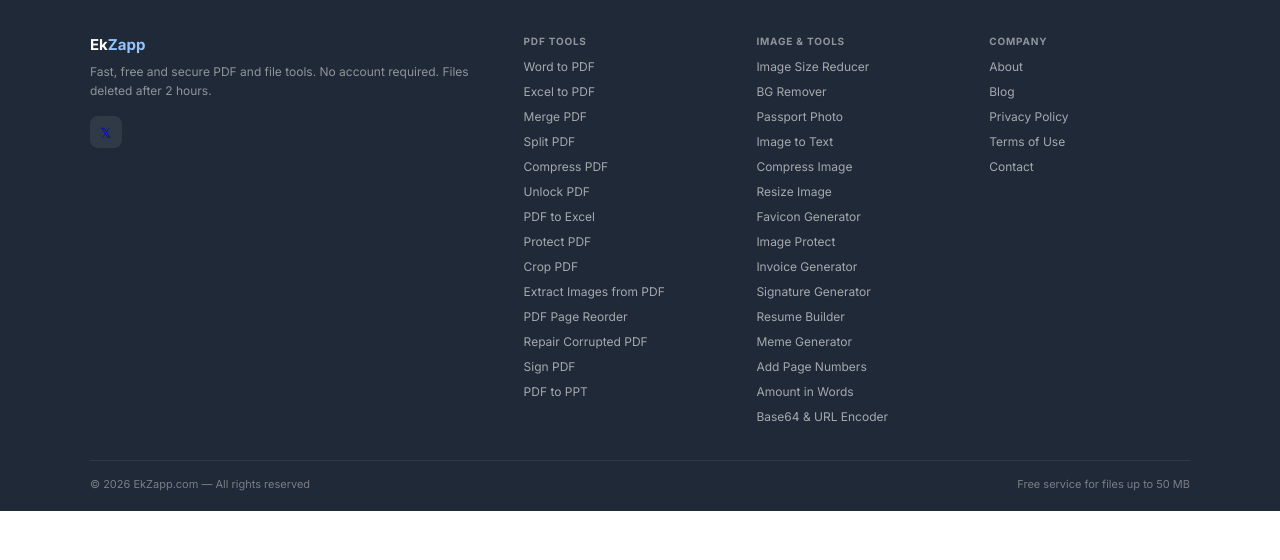
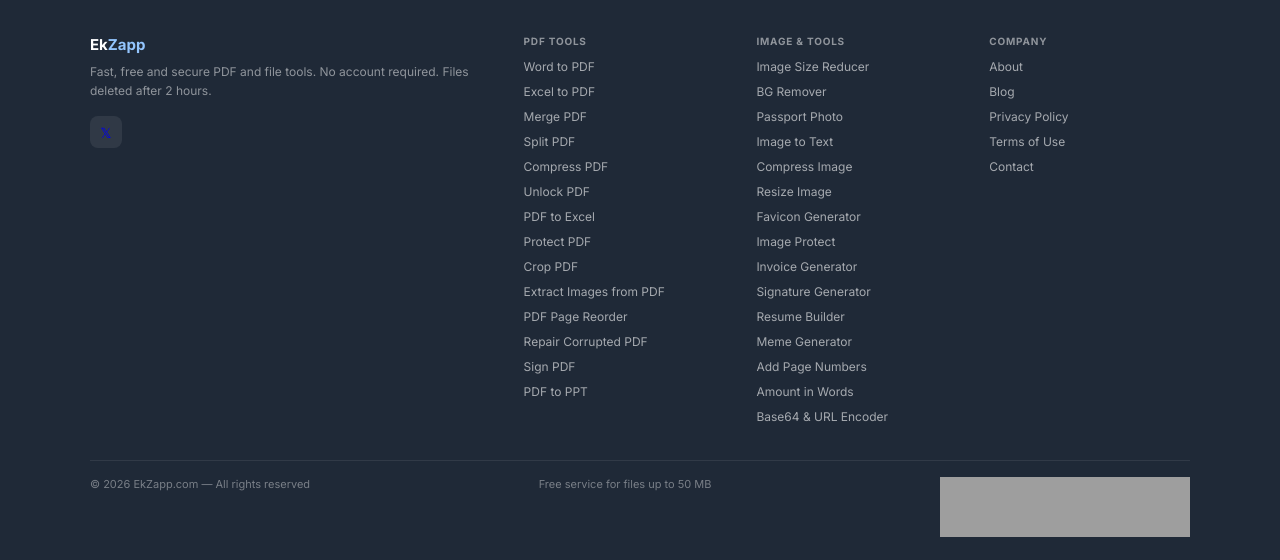
Before and after one commit to Ekramul36/ektools, a Flask app: page / in a window 1280 px wide. Shown: the part 4813-5373 px from the top of the page. Before the commit the page ends 5324 px from the top, so only its background shows below. Run offline with Flask 3, Linux system fonts and the light colour scheme; some libraries are stand-ins or nearby versions; grey boxes are pictures that could not be loaded.

Commit message:
Add Smol Launch badge to homepage footer

```diff
--- a/templates/index.html
+++ b/templates/index.html
@@ -733,9 +733,12 @@ footer{background:#1F2937;padding:36px 20px 20px}
       </div>
     </div>
     <div class="f-bottom">
-      <span>© 2026 EkZapp.com — All rights reserved</span>
-      <span>Free service for files up to 50 MB</span>
-    </div>
+  <span>© 2026 EkZapp.com — All rights reserved</span>
+  <span>Free service for files up to 50 MB</span>
+  <a href="https://smollaunch.com" target="_blank" rel="noopener">
+    <img src="https://smollaunch.com/badges/featured.svg" alt="EkZapp — Featured on Smol Launch" loading="lazy" width="250" height="60" />
+  </a>
+</div>
   </div>
 </footer>
 
```
